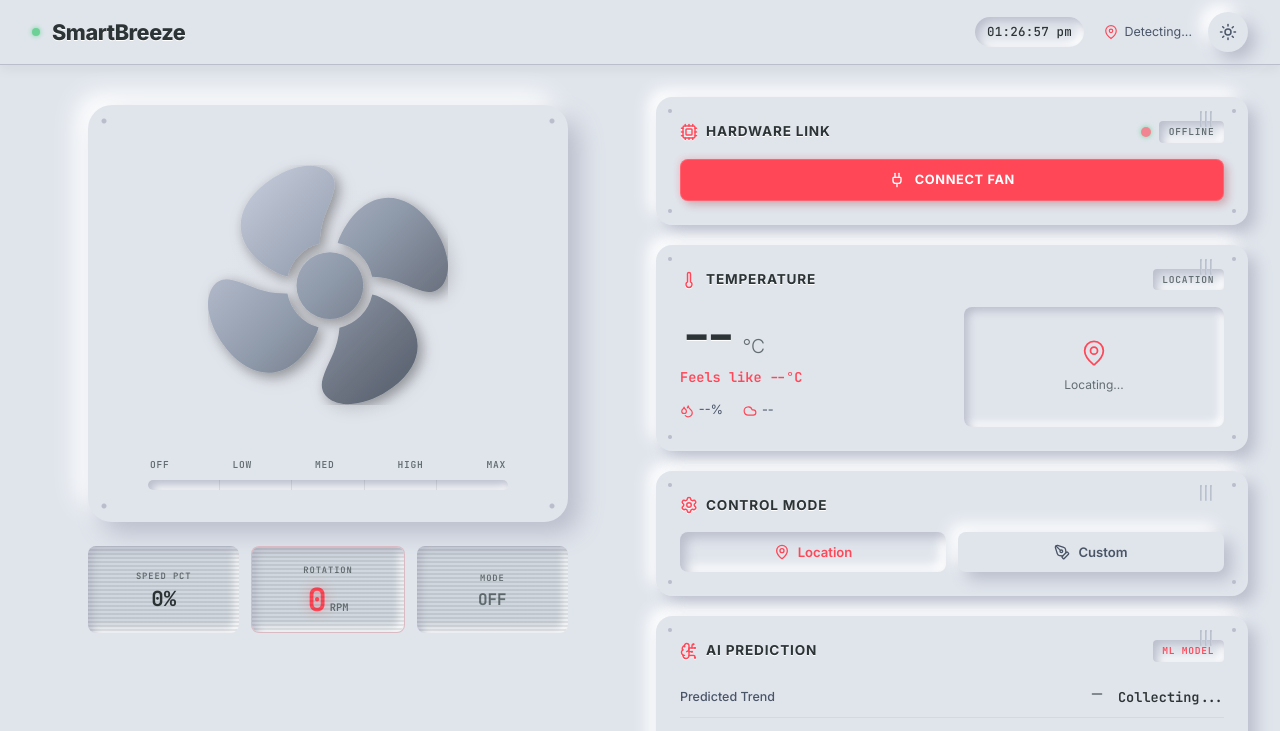
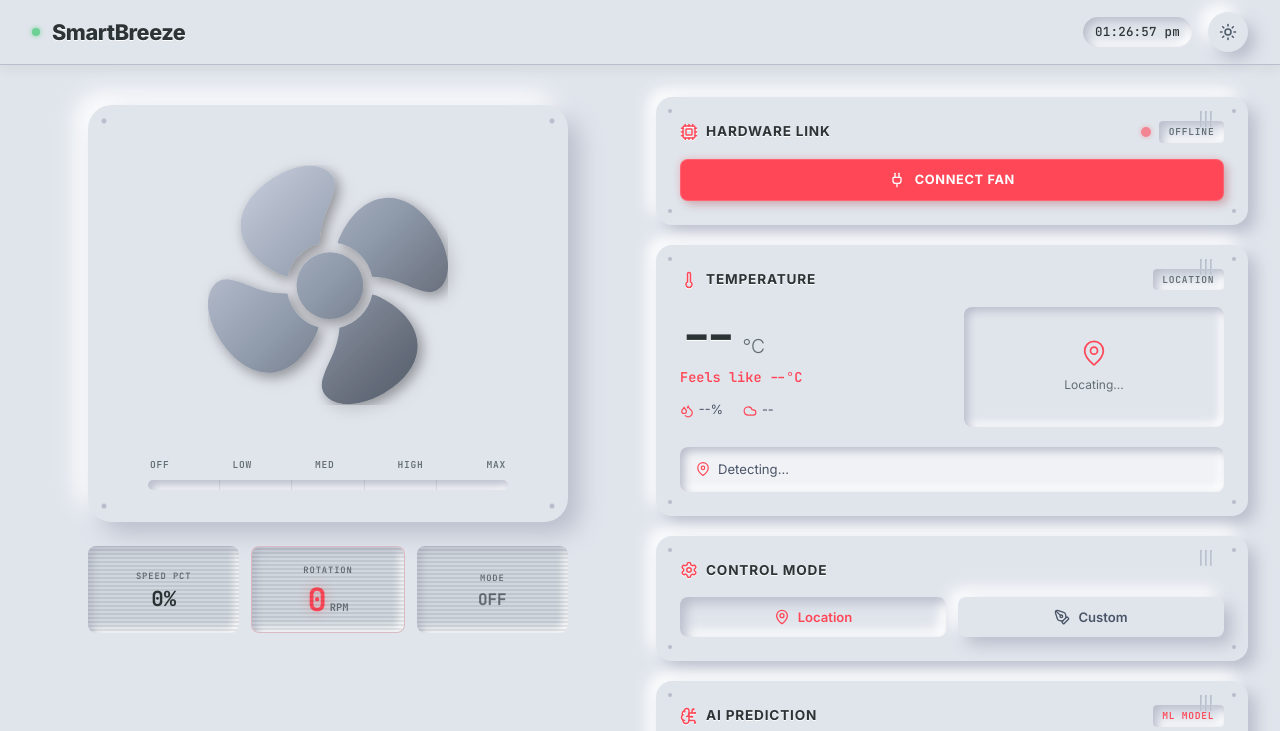
Before and after one commit to yogeshmn2005-ai/YP, a website built with Vite: page index.html in a window 1280 px wide. Shown: the top 731 px of the page. Built offline with nearby package versions, Linux system fonts and the light colour scheme; no server answers.

Commit message:
move loc line

```diff
--- a/index.html
+++ b/index.html
@@ -26,10 +26,6 @@
     <div class="header-right">
       <div class="header-info">
         <span class="header-time" id="headerTime">--:--</span>
-        <span class="header-location" id="headerLocation">
-          <i data-lucide="map-pin" stroke-width="2" width="14" height="14"></i>
-          Detecting...
-        </span>
       </div>
       <button class="theme-toggle" id="themeToggle" aria-label="Toggle dark mode">
         <i data-lucide="sun" id="themeIconSun" stroke-width="2"></i>
@@ -178,6 +174,10 @@
             <div id="mapFrame" class="map-iframe hidden"></div>
           </div>
         </div>
+        <div class="temp-location-row" id="headerLocation">
+          <i data-lucide="map-pin" stroke-width="2" width="14" height="14"></i>
+          Detecting...
+        </div>
       </div>
 
       <!-- Mode Toggle -->
--- a/style.css
+++ b/style.css
@@ -168,11 +168,16 @@ body::before {
   border-radius: 50%;
   background: var(--success);
   box-shadow: 0 0 8px 2px var(--success-glow);
-  animation: ledPulse 2s ease-in-out infinite;
+  animation: ledPulseGreen 2s ease-in-out infinite;
   flex-shrink: 0;
 }
 
-@keyframes ledPulse {
+@keyframes ledPulseRed {
+  0%, 100% { opacity: 1; box-shadow: 0 0 8px 2px var(--accent-glow); }
+  50% { opacity: 0.6; box-shadow: 0 0 4px 1px var(--accent-glow); }
+}
+
+@keyframes ledPulseGreen {
   0%, 100% { opacity: 1; box-shadow: 0 0 8px 2px var(--success-glow); }
   50% { opacity: 0.6; box-shadow: 0 0 4px 1px var(--success-glow); }
 }
@@ -203,21 +208,6 @@ body::before {
   letter-spacing: 0.02em;
 }
 
-.header-location {
-  display: flex;
-  align-items: center;
-  gap: 0.4rem;
-  max-width: 260px;
-  overflow: hidden;
-  text-overflow: ellipsis;
-  white-space: nowrap;
-  font-size: 0.78rem;
-}
-
-.header-location svg {
-  color: var(--accent);
-  flex-shrink: 0;
-}
 
 /* Dark mode toggle */
 .theme-toggle {
@@ -604,13 +594,14 @@ body::before {
   border-radius: 50%;
   background: var(--accent);
   box-shadow: 0 0 8px 2px var(--accent-glow);
-  animation: ledPulse 2s ease-in-out infinite;
+  animation: ledPulseRed 2s ease-in-out infinite;
   flex-shrink: 0;
 }
 
 .hw-status-led.connected {
   background: var(--success);
   box-shadow: 0 0 8px 2px var(--success-glow);
+  animation: ledPulseGreen 2s ease-in-out infinite;
 }
 
 /* ===== Buttons (Physical Keys) ===== */
@@ -774,6 +765,25 @@ body::before {
   display: block !important;
   opacity: 0;
   pointer-events: none;
+}
+
+/* Location Status Row */
+.temp-location-row {
+  display: flex;
+  align-items: center;
+  gap: 0.5rem;
+  margin-top: 1.25rem;
+  padding: 0.75rem 1rem;
+  background: var(--bg-panel);
+  border-radius: var(--radius-md);
+  color: var(--text-secondary);
+  font-size: 0.82rem;
+  box-shadow: var(--shadow-recessed);
+}
+
+.temp-location-row svg {
+  color: var(--accent);
+  flex-shrink: 0;
 }
 
 /* Leaflet overrides */
@@ -1187,11 +1197,6 @@ body::before {
     font-size: 0.75rem;
   }
 
-  .header-location {
-    max-width: 150px;
-    font-size: 0.75rem;
-  }
-
   .header-time {
     padding: 0.25rem 0.75rem;
     font-size: 0.75rem;
```
